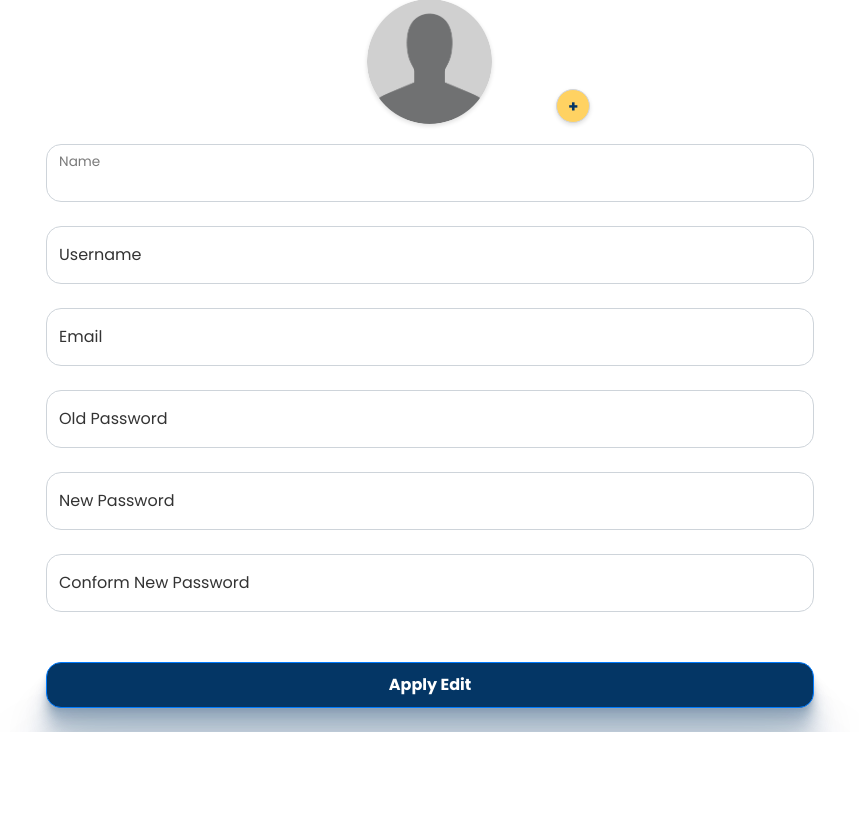
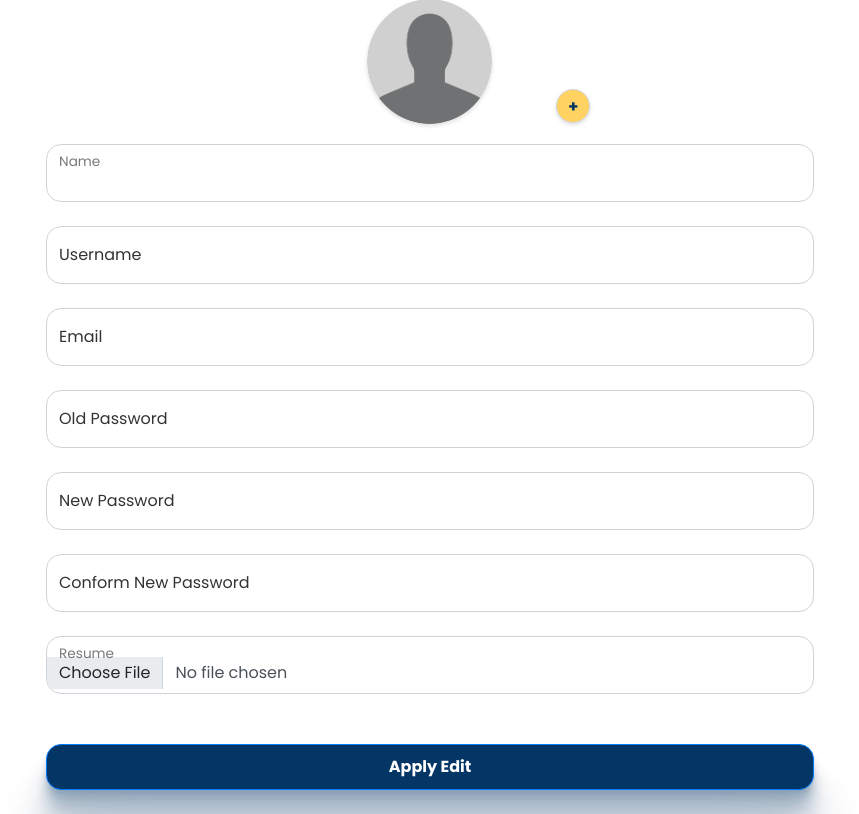
Before and after one commit to imakshaypm/trixie-project, a Flask app: page /edit_user_profile in a window 1280 px wide. Shown: the part 126-940 px from the top of the page, without its empty margins (210-1069 px from the left). Before the commit the page ends 858 px from the top, so only its background shows below. Run offline with Flask 3, Linux system fonts and the light colour scheme; data that the repository does not hold is empty; parts of the project's set-up code (start-up, migrations or seed data) failed here and were passed over; some libraries are stand-ins or nearby versions.

Commit message:
changed a lot

```diff
--- a/trixie/__init__.py
+++ b/trixie/__init__.py
@@ -2,7 +2,7 @@ from flask import Flask
 from flask_pymongo import PyMongo
 from flask_bcrypt import Bcrypt
 from flask_login import LoginManager
-from flask_mongoengine import MongoEngine, Document
+from gridfs import GridFS
 
 
 app = Flask(__name__)
@@ -14,6 +14,7 @@ app.config['SECRET_KEY'] = '5e4f9bc49725dcd58b5f6510cbfef6c0'
 app.config["MONGO_URI"] = "mongodb://localhost:27017/Trixie"
 # db = MongoEngine(app)
 mongo = PyMongo(app)
+grid_fs = GridFS(mongo.db)
 bcrypt = Bcrypt(app)
 login_manager = LoginManager(app)
 login_manager.login_view = 'login_category'
--- a/trixie/routes.py
+++ b/trixie/routes.py
@@ -1,14 +1,13 @@
+import codecs
 import json
 import os
-from trixie import app, mongo, bcrypt, login_manager
-from flask import render_template, url_for, request, flash, redirect, session
+from trixie import app, mongo, bcrypt, login_manager, grid_fs
+from flask import make_response, render_template, url_for, request, flash, redirect, session
 from trixie.resume_screening import resumes
 from flask_login import login_user, current_user, logout_user, login_required
 from werkzeug.utils import secure_filename
 from trixie.froms import User
-from PIL import Image
 from bson import  ObjectId
-
 
 @login_manager.user_loader
 def load_user(username):
@@ -73,8 +72,28 @@ def about():
 @app.route("/interview_list")
 @login_required
 def interview_list():
+    job_list = []
     user = mongo.db.Users.find_one({"username": current_user.get_id()})
-
+    resume_id = grid_fs.get(user['resume_id'])
+    with open('trixie/download', 'w') as output:
+        output.write(resume_id.read())
+    # base64_data = codecs.encode(resume_id.read(), 'base64')
+    # resume = base64_data.decode('utf-8')
+    # print(resume)
+    jobs = mongo.db.JobListings.find({})
+    for document in jobs:
+        resume_score = document['resume_score']
+        desc_id = grid_fs.get(document['desc_id'])
+        with open('trixie/download', 'w') as output:
+            output.write(desc_id.read())
+        # base64_data = codecs.encode(desc_id.read(), 'base64')
+        # desc = base64_data.decode('utf-8')
+        result = resumes(resume_id.read(), desc_id.read())
+    # resume_score = jobs['resume_score']
+    # desc_id = grid_fs.get(jobs['desctription'])
+    # base64_data = codecs.encode(desc_id.read(), 'base64')
+    # desc = base64_data.decode('utf-8')
+    # result = resumes(resume, desc)
     return render_template('interview_list.html', title = 'Interview Lists')
 
 @app.route("/interview", methods=['GET', 'POST'])
@@ -95,9 +114,12 @@ def interview():
 @app.route("/dashboard_user")
 def dashboard_user():
     user = mongo.db.Users.find_one({"username": current_user.get_id()})
+    image = grid_fs.get(user['profile_id'])
+    base64_data = codecs.encode(image.read(), 'base64')
+    image = base64_data.decode('utf-8')
     top_3_c = list(user['top_3_resume_screening'])[1:4]
     print(top_3_c)
-    return render_template('dashboard_user.html', title = 'User', user = user, top_3_c = top_3_c)
+    return render_template('dashboard_user.html', title = 'User', user = user, top_3_c = top_3_c, img = image)
 
 #COMPANY DASHBOARD
 @app.route("/dashboard_company")
@@ -157,7 +179,8 @@ def company():
                 "email" : comapny_email,
                 "username" : username,
                 "password" :h_password,
-                "profile_pic": "",
+                "profile_id": "",
+                "resume_id": "",
                 "job_lists": []
             })
             return redirect(url_for('login_c'))
@@ -193,6 +216,8 @@ def employee():
                 "points": 0,
                 "top_3_resume_screening": [],
                 "top_3_interview_performance": [],
+                "profile_id": "",
+                "resume_id": "",
                 "interview_list": []
             })
             return redirect(url_for('login_u'))
@@ -210,14 +235,19 @@ def edit_user():
     # image = mongo.send_file(user['profile_picture'])
     # print("hai",user['profile_picture'])
     if request.method == "POST":
-        isthisFile = request.files['file']
-        filename = secure_filename(isthisFile.filename)
-        mongo.save_file(isthisFile.filename, isthisFile)
+        dp = request.files['image']
+        resume = request.files['resume']
+        filename_dp = secure_filename(dp.filename)
+        filename_resume = secure_filename(resume.filename)
+        # mongo.save_file(filename_dp, dp)
+        # mongo.save_file(filename_resume, resume)
         employee_name = request.form.get("employee-name")
         username = request.form.get("username")
         email = request.form.get("email")
         password = request.form.get("password")
-        mongo.db.Users.update_many({"username": user['username']}, {"$set" : {"profile_picture" : isthisFile.filename}})
+        profile_id = grid_fs.put(dp, content_type=dp.content_type, filename=dp.filename)
+        resume_id = grid_fs.put(resume, content_type=resume.content_type, filename=resume.filename)
+        mongo.db.Users.update_many({"username": user['username']}, {"$set" : {"profile_id" : profile_id, "resume_id": resume_id}})
     return render_template('edit_user.html', title = 'Search', user = user)
 
 @app.route("/search", methods=['GET', 'POST'])
@@ -241,7 +271,7 @@ def add_job():
     company = mongo.db.Company.find_one({"username": current_user.get_id()})
     if request.method == "POST":
         position = request.form.get("position")
-        desctription = request.form.get("desctription")
+        desctription = request.files['desctription']
         type = request.form.get("type")
         date = request.form.get("date")
         resume_score = request.form.get("resume_score")
@@ -249,11 +279,12 @@ def add_job():
         last_date = request.form.get("last_date")
         interview_score = request.form.get("interview_score")
         location = request.form.get("location")
+        desc_id = grid_fs.put(desctription, content_type=desctription.content_type, filename=desctription.filename)
         x = mongo.db.JobListings.insert_one({
             "company_username": company['username'],
             "company_name": company['name'],
             "position": position,
-            "desctription": desctription,
+            "desc_id": desc_id,
             "location": location,
             "type": type,
             "date": date,
--- a/trixie/templates/add_job.html
+++ b/trixie/templates/add_job.html
@@ -18,7 +18,7 @@
                     <label for="floatingInput">Position</label>
                 </div>
                 <div class="form-floating mb-4">
-                    <textarea class="form-control" id="floatingUsername" name="desctription" rows="5" cols="33" placeholder="Enter here..." required></textarea>
+                    <input type="file" class="form-control" id="floatingUsername" name="desctription" rows="5" cols="33" placeholder="Enter here..." required>
                     <label for="floatingInput">Description</label>
                 </div>
                 <div class="form-floating mb-4">
--- a/trixie/templates/edit_user.html
+++ b/trixie/templates/edit_user.html
@@ -18,7 +18,7 @@
                         <div>
                             <div class="avatar-upload">
                                 <div class="avatar-edit">
-                                        <input name="file" type='file' id="imageUpload" accept=".png, .jpg, .jpeg" />
+                                        <input name="image" type='file' id="imageUpload" accept=".png, .jpg, .jpeg" />
                                         <label for="imageUpload"></label>
                                         <!-- <i class="bi bi-camera"></i> -->
                                 </div>
@@ -57,6 +57,10 @@
                     <input name="password-conform" type="password" class="form-control" id="floatingPasswordConfirm" placeholder="Password" required>
                     <label for="floatingPasswordConfirm">Conform New Password</label>
                 </div>
+                <div class="form-floating mb-4">
+                    <input type="file" name="resume" accept=".doc,.docx" class="form-control" id="floatingPasswordConfirm" placeholder="Password">
+                    <label for="floatingPasswordConfirm">Resume</label>
+                </div>
                 <!-- Submit button -->
                 <div class="button-div">
                     <button type="submit" class="btn btn-primary btn-block mb-4">Apply Edit</button>
--- a/trixie/templates/interview_list.html
+++ b/trixie/templates/interview_list.html
@@ -10,7 +10,7 @@
 <div class="ag-format-container">
     <div class="ag-courses_box">
         <div class="ag-courses_item">
-            <a href="#" class="ag-courses-item_link">
+            <a href="/interview" class="ag-courses-item_link">
                 <div class="ag-courses-item_bg"></div>
 
                 <div class="ag-courses-item_title">
--- a/trixie/templates/layout.html
+++ b/trixie/templates/layout.html
@@ -32,7 +32,6 @@
     {% else %}
     <title>Trixie</title>
     {% endif %}
-
 
 </head>
 <body id="myParallex">
```
Also changed, not shown: trixie/static/js/response.js (+13 -0 lines), trixie/templates/dashboard_user.html (+1 -1 lines), trixie/download/Adobe Scan 05-Nov-2022_1.jpg (renamed from trixie/upload/Adobe Scan 05-Nov-2022_1.jpg), 4 other files.
